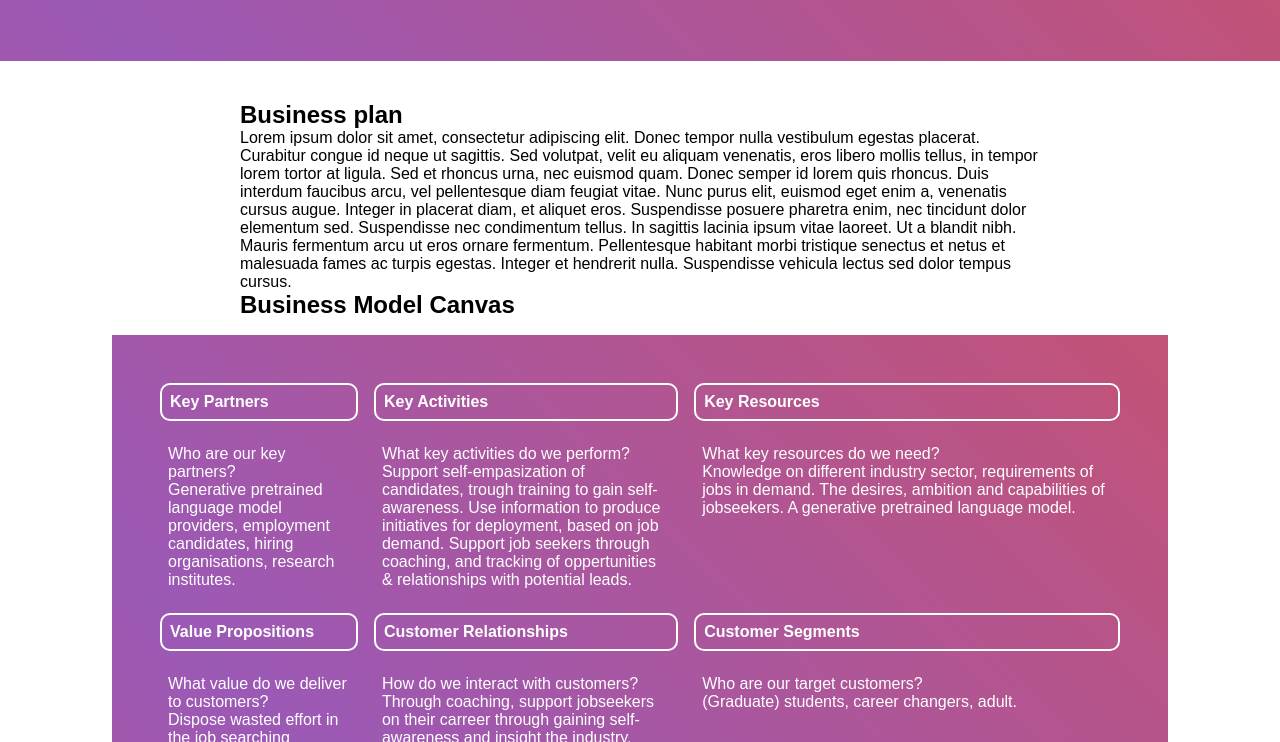
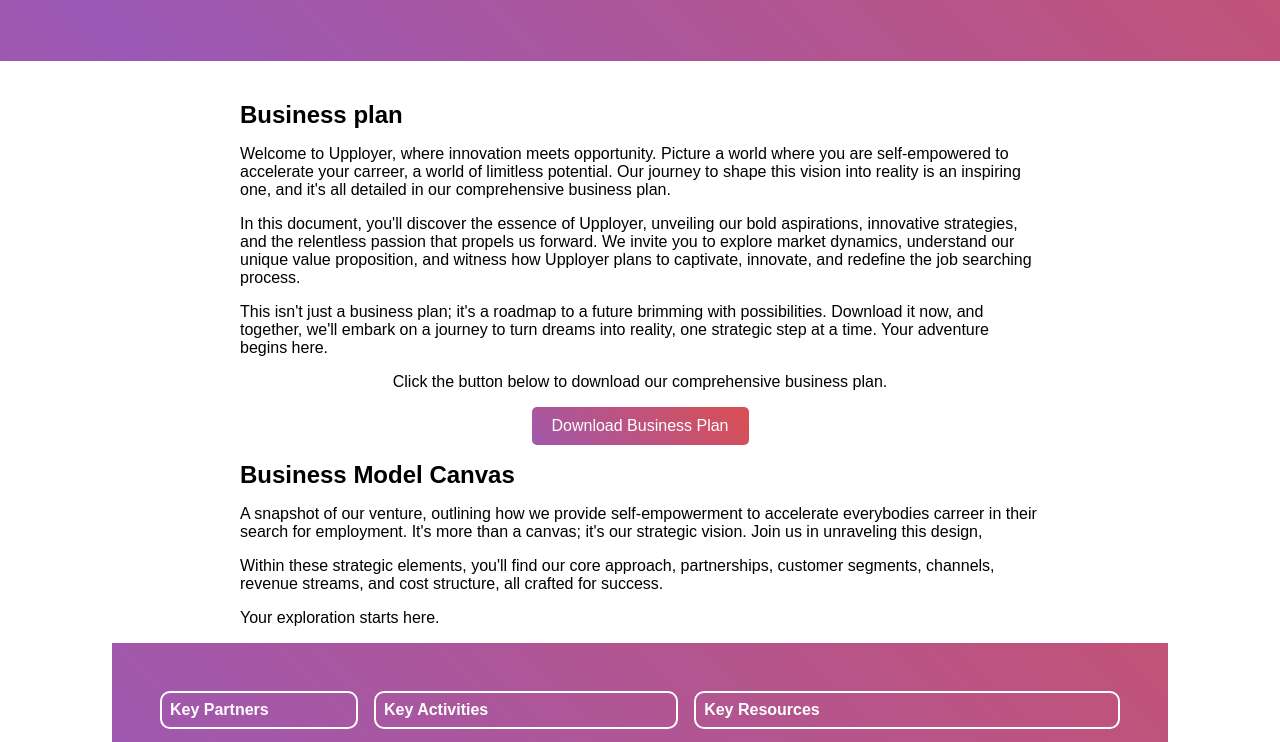
Before and after one commit to joostsijm/high-tech-startup, a plain HTML site: page index.html in a window 1280 px wide. Shown: the part 427-1169 px from the top of the page. Drawn offline with Linux system fonts and the light colour scheme.

Commit message:
feat: Introduce business plan, add support widget

```diff
--- a/index.html
+++ b/index.html
@@ -25,27 +25,61 @@
         <section id="business-plan">
             <h2>Business plan</h2>
             <p>
-                Lorem ipsum dolor sit amet, consectetur adipiscing elit.
-                Donec tempor nulla vestibulum egestas placerat.
-                Curabitur congue id neque ut sagittis.
-                Sed volutpat, velit eu aliquam venenatis, eros libero mollis tellus, in tempor lorem tortor at ligula.
-                Sed et rhoncus urna, nec euismod quam.
-                Donec semper id lorem quis rhoncus.
-                Duis interdum faucibus arcu, vel pellentesque diam feugiat vitae.
-                Nunc purus elit, euismod eget enim a, venenatis cursus augue.
-                Integer in placerat diam, et aliquet eros.
-                Suspendisse posuere pharetra enim, nec tincidunt dolor elementum sed.
-                Suspendisse nec condimentum tellus.
-                In sagittis lacinia ipsum vitae laoreet.
-                Ut a blandit nibh.
-                Mauris fermentum arcu ut eros ornare fermentum.
-                Pellentesque habitant morbi tristique senectus et netus et malesuada fames ac turpis egestas.
-                Integer et hendrerit nulla. Suspendisse vehicula lectus sed dolor tempus cursus.
+                Welcome to Upployer,
+				where innovation meets opportunity.
+                Picture a world where you are self-empowered to accelerate your carreer,
+				a world of limitless potential.
+				Our journey to shape this vision into reality is an inspiring one,
+				and it's all detailed in our comprehensive business plan.
+            <p>
             </p>
+                In this document,
+				you'll discover the essence of Upployer,
+				unveiling our bold aspirations,
+				innovative strategies,
+				and the relentless passion that propels us forward.
+				We invite you to explore market dynamics,
+				understand our unique value proposition,
+				and witness how Upployer plans to captivate,
+				innovate,
+				and redefine the job searching process.
+            <p>
+            </p>
+                This isn't just a business plan; it's a roadmap to a future brimming with possibilities.
+				Download it now,
+				and together,
+				we'll embark on a journey to turn dreams into reality,
+				one strategic step at a time.
+				Your adventure begins here.
+            </p>
+            <div class="download-container">
+                <p>Click the button below to download our comprehensive business plan.</p>
+                <p>
+                    <a href="your-business-plan-file.pdf" class="download-button" download>Download Business Plan</a>
+                </p>
+            </div>
         </section>
 
         <section id="business-model-canvas">
             <h2>Business Model Canvas</h2>
+            <p>
+                A snapshot of our venture,
+				outlining how we provide self-empowerment to accelerate everybodies carreer in their search for employment.
+                It's more than a canvas; it's our strategic vision. Join us in unraveling this design,
+            </p>
+            <p>
+                Within these strategic elements,
+				you'll find our core approach,
+				partnerships,
+				customer segments,
+				channels,
+				revenue streams,
+				and cost structure,
+				all crafted for success.
+            </p>
+            <p>
+                Your exploration starts here.
+            </p>
             <div class="business-model-canvas">
             <table>
                 <tr>
@@ -114,18 +148,31 @@
 
         </section>
 
-        <section id="section3">
+        <section id="assumptions">
             <h2>Assumptions</h2>
             <p>Details about your product or technology go here.</p>
         </section>
 
-        <section id="section3">
+        <section id="minimum-viable-product">
             <h2>Minimum viable product</h2>
             <p>Details about your product or technology go here.</p>
+        </section>
 
         <section id="about">
             <h2>About</h2>
             <p>Present your financial projections and forecasts.</p>
+            <h3 id="support-my-startup">Support My Startup</h3>
+            <div class="support-widget">
+                <p>If you find value in what we do, consider making a voluntary contribution to help us grow.</p>
+                <div class="support-widget-inner_container">
+                    <div>
+                        <a class="support-button" href="https://betaalverzoek.rabobank.nl/betaalverzoek/?id=7-Buv8gkQCySmftngFgLTg">Support me! (Requires Dutch bank account)</a>
+                    </div>
+                    <div>
+                        <img src="./support_me_qr.png" class="support_me_qr" alt="Support me QR-code">
+                    </div>
+                </div>
+            </div>
         </section>
     </main>
 
--- a/style.css
+++ b/style.css
@@ -1,5 +1,5 @@
 /* Reset some default styles */
-body, h1, h2, p
+body, h1, h2
 {
     margin: 0;
     padding: 0;
@@ -104,6 +104,78 @@
     vertical-align: top;
 }
 
+.download-container
+{
+    width: 100%;
+    text-align: center;
+}
+
+/* Button Styles */
+.download-button
+{
+    display: inline-block;
+    padding: 10px 20px;
+    color: #fff; /* White text */
+    text-decoration: none;
+    border-radius: 5px;
+    font-size: 16px;
+    border: none;
+    cursor: pointer;
+    transition: background-color 0.3s ease;
+    background: linear-gradient(45deg, #3498db, #e74c3c, #9b59b6, #e74c3c);
+    background-size: 400% 400%;
+    animation: gradient 10s linear infinite;
+}
+
+.download-button:hover
+{
+    background: linear-gradient(45deg, #3498db, #e74c3c, #9b59b6, #e74c3c);
+    background-size: 400% 400%;
+    animation: gradient 1s linear infinite;
+}
+
+/* Widget Container Styles */
+.support-widget {
+    border-radius: 5px;
+    padding: 20px;
+    text-align: center;
+    box-shadow: 0 4px 8px rgba(0, 0, 0, 0.2);
+}
+
+.support-widget-inner_container
+{
+    display: flex;
+    align-items: center;
+    justify-content: center;
+}
+
+.support-widget-inner_container div
+{
+    width: 100%;
+}
+
+
+
+/* Button Styles */
+.support-button {
+    background-color: #007BFF;
+    color: #fff;
+    border: none;
+    border-radius: 5px;
+    padding: 10px 20px;
+    font-size: 16px;
+    cursor: pointer;
+    transition: background-color 0.3s ease;
+}
+
+.support-button:hover {
+    background-color: #0056b3;
+}
+
+.support_me_qr {
+    width: 150px;
+}
+
 /* Create the gradient animation */
 @keyframes gradient
 {
```
Also changed, not shown: support_me_qr.png (added).
